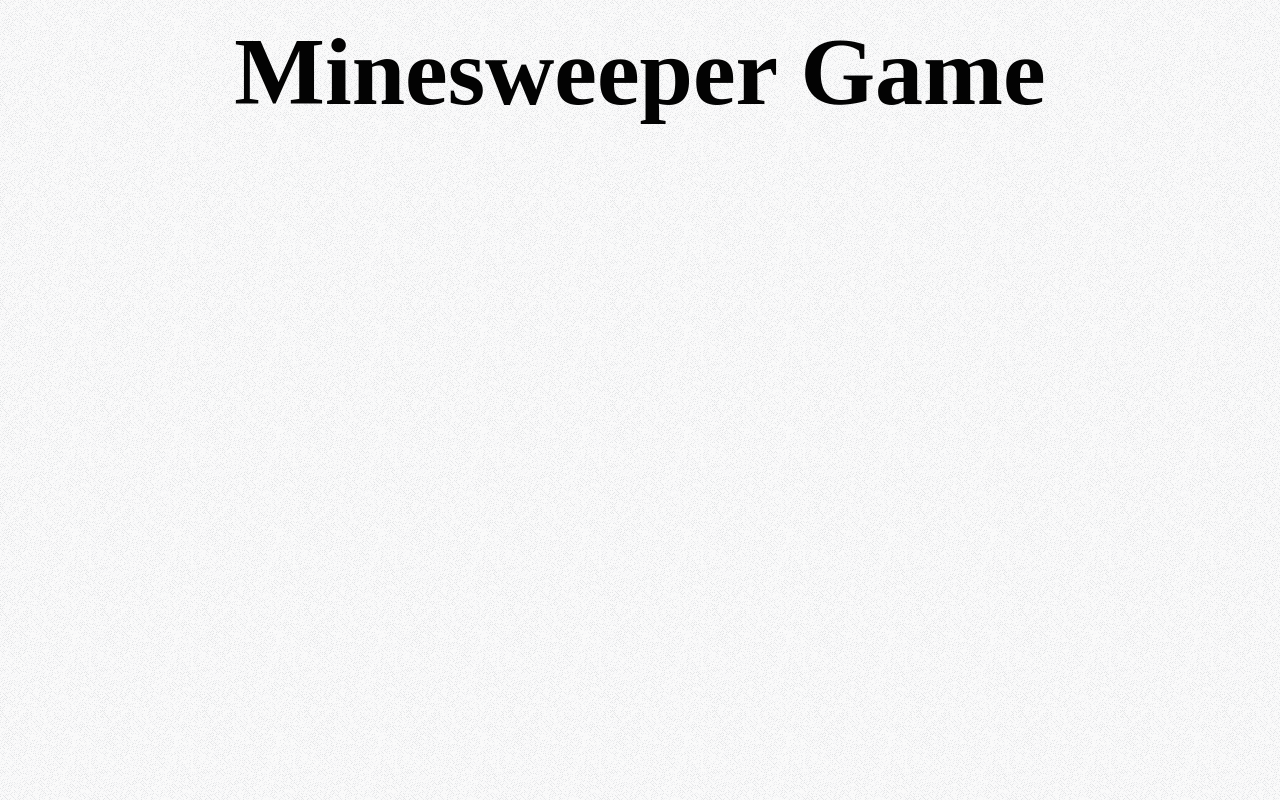
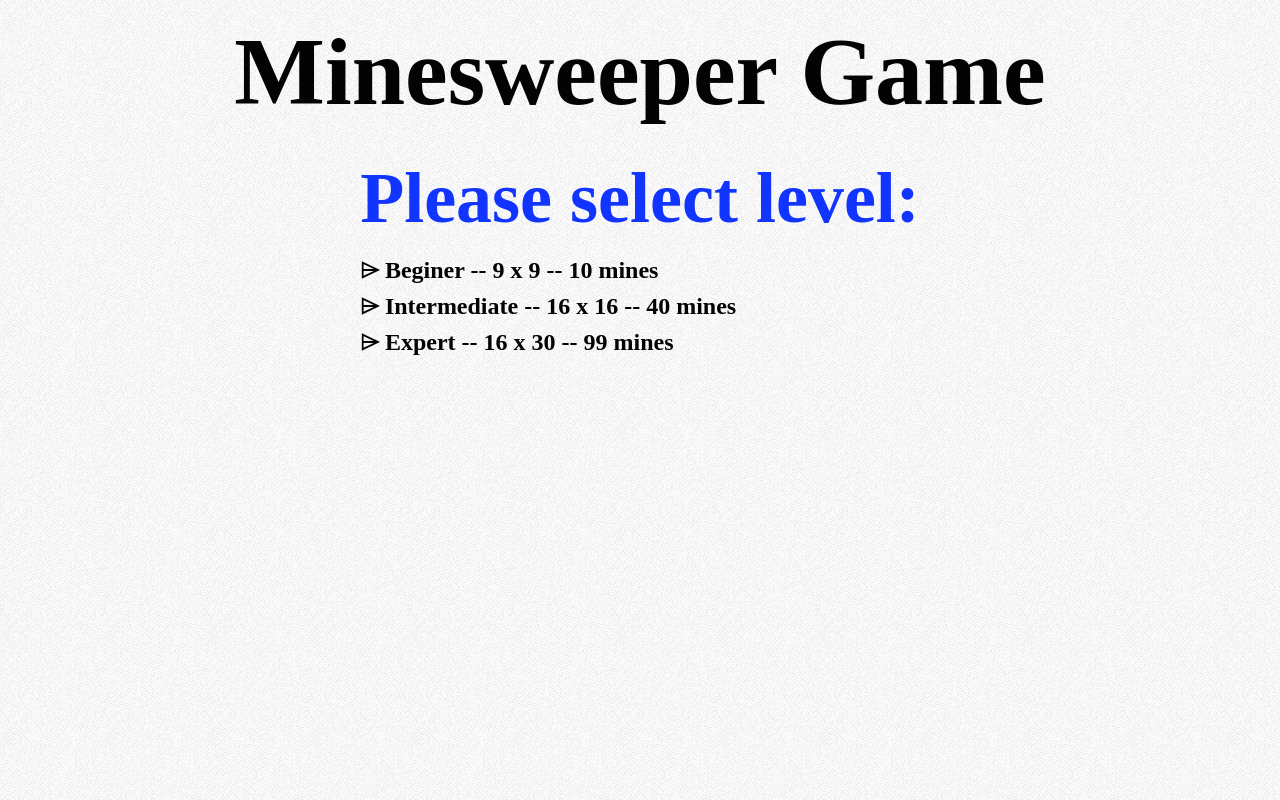
Before and after one commit to dariusmax3p/minesweeper, a Next.js app: page / in a window 1280 px wide. Built offline with nearby package versions, Linux system fonts and the light colour scheme; a web font is replaced by a local one.

Commit message:
eps5: minesweeper game level selection

```diff
--- a/app/page.tsx
+++ b/app/page.tsx
@@ -1,9 +1,12 @@
+import MinesweeperGame from "@/components/minesweeper-game";
+
 export default function MinesweeperPage() {
   return (
     <main className="minesweeper__page flex flex-col justify-center items-center w-full h-full">
       <h1 className="text-head1 font-head1 font-serif text-primary">
         Minesweeper Game
       </h1>
+      <MinesweeperGame />
     </main>
   );
 }
--- /dev/null
+++ b/components/minesweeper-game-level-selection/index.tsx
@@ -0,0 +1,44 @@
+"use client";
+
+import { LEVELS } from "@/types/board";
+
+export type MinesweeperGameLevelSelectionProps = {
+  onLevelSelected: (level: number) => void;
+};
+
+export default function MinesweeperGameLevelSelection(
+  props: MinesweeperGameLevelSelectionProps
+) {
+  const levelName = (level: number) => {
+    if (level === 0) {
+      return "Beginer";
+    }
+
+    if (level === 1) {
+      return "Intermediate";
+    }
+
+    return "Expert";
+  };
+
+  return (
+    <div className="minesweper-game__level-selection flex flex-col flex-start items-start">
+      <h2 className="text-head2 font-head2 font-san text-secondary">
+        Please select level:{" "}
+      </h2>
+      {Object.keys(LEVELS).map((k) => {
+        const level = LEVELS[Number(k)];
+        return (
+          <div
+            className="text-head5 font-head5 font-mono text-primary hover:text-secondary cursor-pointer"
+            onClick={() => props.onLevelSelected(Number(k))}
+            key={k}
+          >
+            ⌲ {levelName(Number(k))} --{" "}
+            {`${level.ROWS} x ${level.COLS} -- ${level.MINES} mines`}
+          </div>
+        );
+      })}
+    </div>
+  );
+}
--- /dev/null
+++ b/components/minesweeper-game/index.tsx
@@ -0,0 +1,14 @@
+"use client";
+import MinesweeperGameLevelSelection from "../minesweeper-game-level-selection";
+
+export default function MinesweeperGame() {
+  const onLevelSelected = (level: number) => {
+    alert(level);
+  };
+
+  return (
+    <div className="minesweeper-game flex flex-col">
+      <MinesweeperGameLevelSelection onLevelSelected={onLevelSelected} />
+    </div>
+  );
+}
```
